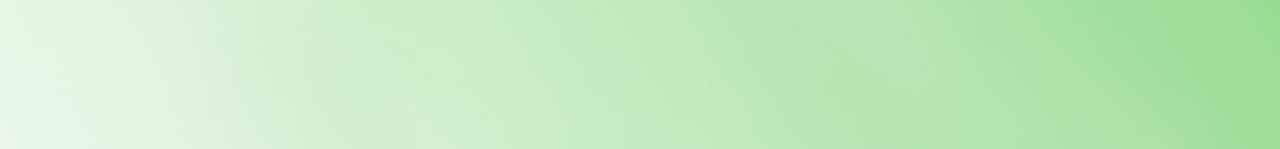
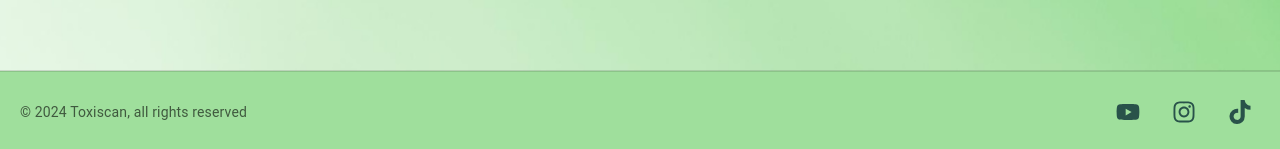
Before and after one commit to Chris-203/toxiscan, a Next.js app in the folder toxiscan-app/: page / in a window 1280 px wide. Shown: the part 712-861 px from the top of the page. Built offline with nearby package versions, Linux system fonts and the light colour scheme; no server answers; some icons are missing.

Commit message:
add footer

```diff
--- a/toxiscan-app/app/page.js
+++ b/toxiscan-app/app/page.js
@@ -6,12 +6,14 @@ import {
   ThemeProvider,
   useTheme,
   Toolbar,
+  Divider,
+  IconButton,
 } from "@mui/material";
-import Image from "next/image";
 import { useRouter } from "next/navigation";
 import CustomTheme from "./components/Theme";
 import CustomAppBar from "./components/CustomAppBar";
 import { useAuth } from "@clerk/nextjs";
+import { FaYoutube, FaInstagram, FaTiktok } from 'react-icons/fa';
 
 export default function Home() {
   const theme = useTheme(); // Access theme using useTheme hook
@@ -26,25 +28,33 @@ export default function Home() {
     }
   };
 
-
   return (
     <ThemeProvider theme={CustomTheme}>
       <CustomAppBar />
       <Toolbar /> {/* Add Toolbar to create space for the AppBar */}
+
+      {/* Main Container with Background Image */}
       <Box
         sx={{
+          display: "flex",
+          flexDirection: "column",
+          minHeight: "100vh", // Ensure the container takes up at least the full height of the viewport
           backgroundImage: "url('/images/gradient2.png')",
           backgroundSize: "cover",
           backgroundRepeat: "no-repeat",
           backgroundPosition: "center center",
-          minHeight: "100vh", // Changed from height to minHeight
-          width: "100%",
+          paddingTop: '64px', // Adjust this value according to the height of your AppBar
+        }}
+      >
+        <Box
+          sx={{
+            flexGrow: 1, // Expand this area to push the footer to the bottom
             textAlign: "center",
-          display: "flex", // Added flexbox to center content vertically
+            display: "flex",
             flexDirection: "column",
             justifyContent: "center",
             alignItems: "center",
-          overflow: "hidden", // Prevents scrolling issues when zoomed in
+            overflow: "hidden",
           }}
         >
           <Typography variant="h1" component="h1" gutterBottom color={"black"}>
@@ -78,6 +88,59 @@ export default function Home() {
             <strong>Scan.Search.Know</strong>
           </Typography>
         </Box>
+
+        <Divider sx={{ mt: 10 }} /> {/* Divider with top margin */}
+
+        <Box
+          sx={{
+            display: "flex",
+            justifyContent: "space-between",
+            alignItems: "center",
+            padding: "20px",
+            backgroundColor: '#9fdf9c',
+            borderTop: `1px solid ${theme.palette.divider}`,
+          }}
+        >
+          <Typography
+            variant="body2"
+            color="textSecondary"
+            align="left"
+          >
+            © 2024 Toxiscan, all rights reserved
+          </Typography>
+          <Box
+            sx={{
+              display: "flex",
+              gap: 2, // Add some space between icons
+            }}
+          >
+            <IconButton
+              color="primary"
+              href="https://www.youtube.com/@Toxiscan"
+              target="_blank"
+              rel="noopener"
+            >
+              <FaYoutube size={24} />
+            </IconButton>
+            <IconButton
+              color="primary"
+              href="https://www.instagram.com/toxiscan4"
+              target="_blank"
+              rel="noopener"
+            >
+              <FaInstagram size={24} />
+            </IconButton>
+            <IconButton
+              color="primary"
+              href="https://www.tiktok.com/@toxiscan4"
+              target="_blank"
+              rel="noopener"
+            >
+              <FaTiktok size={24} />
+            </IconButton>
+          </Box>
+        </Box>
+      </Box>
     </ThemeProvider>
   );
 }
--- a/toxiscan-app/package.json
+++ b/toxiscan-app/package.json
@@ -24,7 +24,8 @@
     "next.js": "^1.0.3",
     "react": "^18",
     "react-camera-pro": "^1.4.0",
-    "react-dom": "^18"
+    "react-dom": "^18",
+    "react-icons": "^5.3.0"
   },
   "devDependencies": {
     "eslint": "^8",
```
Also changed, not shown: 1 other file (tests, documents, lock files or other folders). Lines whose indentation alone changed are shown as unchanged.
